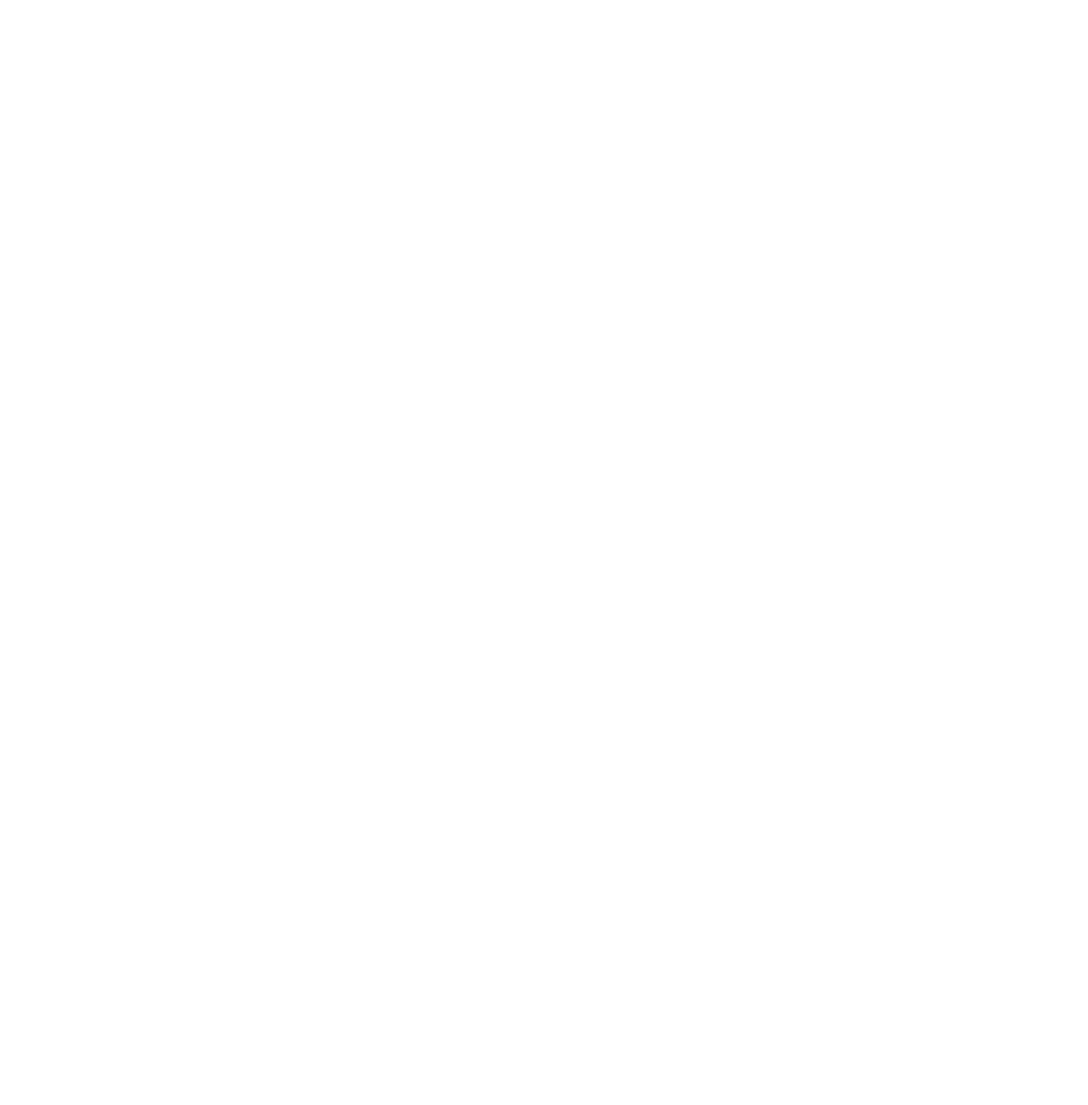
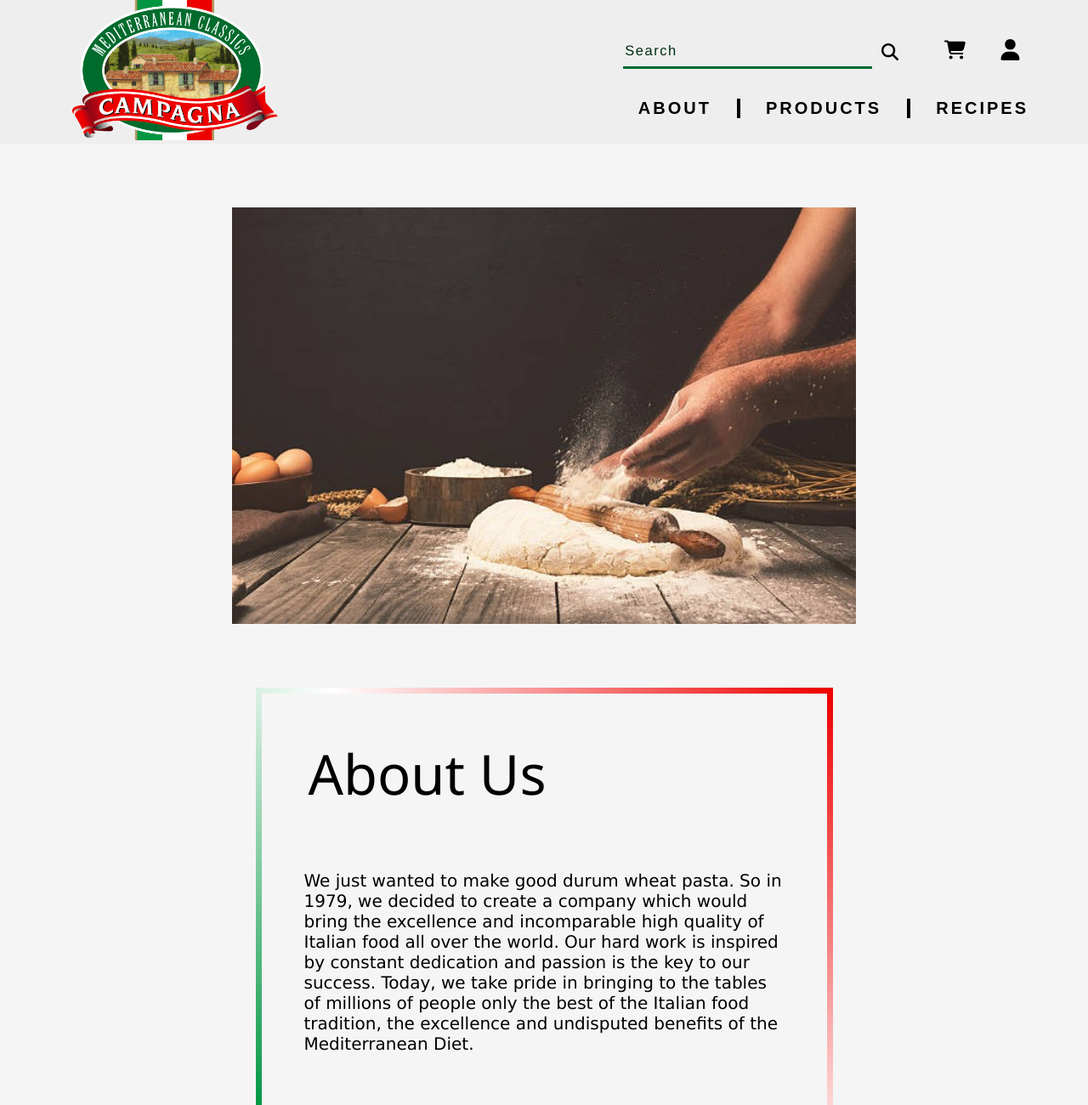
Before and after one commit to ChiefWoods/e-commerce, a plain HTML site: page html/about.html in a window 1280 px wide. Shown: the top 1300 px of the page at 85% size. Before the commit the page ends 800 px from the top, so only its background shows below. Drawn offline with Linux system fonts and the light colour scheme.

Commit message:
Finish about.html

```diff
--- a/css/about.css
+++ b/css/about.css
@@ -0,0 +1,45 @@
+header {
+  position: static;
+}
+
+/* Main */
+
+.main-section {
+  margin: 75px;
+  display: flex;
+  flex-direction: column;
+  align-items: center;
+}
+
+.main-image {
+  width: 65%;
+  height: auto;
+  min-width: 400px;
+}
+
+.container-main {
+  display: flex;
+  flex-direction: column;
+  align-items: center;
+  width: 50%;
+  margin-block: 75px;
+  border-width: 7px;
+  border-style: solid;
+  border-image: linear-gradient(45deg, rgba(0, 150, 65, 1) 0%, rgba(255, 255, 255, 1) 50%, rgba(238, 0, 0, 1) 100%);
+  border-image-slice: 1;
+  padding: 50px;
+}
+
+.main-title {
+  font-size: 65px;
+  font-family:'Segoe UI', Tahoma, Geneva, Verdana, sans-serif;
+  font-weight: lighter;
+  margin: 0px auto 0px 5px;
+}
+
+.main-text {
+  font-size: 20px;
+  font-family: 'Lucida Sans', 'Lucida Sans Regular', 'Lucida Grande', 'Lucida Sans Unicode', Geneva, Verdana, sans-serif;
+  letter-spacing: 0px;
+  margin-top: 70px;
+}
--- a/css/header_footer.css
+++ b/css/header_footer.css
@@ -2,6 +2,8 @@ html {
   --campagna-red: #EE0000;
   --campagna-green: #009641;
   --campagna-white: #ffffff;
+  min-height: 100vh;
+  max-width: 100%;
 }
 
 body {
@@ -9,13 +11,13 @@ body {
   padding: 0px;
   box-sizing: border-box;
   overflow-x: hidden;
-  min-height: 100vh;
+  background-color: rgb(245, 245, 245);
 }
 
 /* Header */
 
 header {
-  width: 100vw;
+  width: 100%;
   height: auto;
   display: flex;
   justify-content: space-between;
@@ -164,7 +166,6 @@ footer {
   flex-direction: column;
   justify-content: center;
   align-items: center;
-  /* margin-block: 25px; */
 }
 
 .container-footer-right {
--- a/css/index.css
+++ b/css/index.css
@@ -1,8 +1,3 @@
-body {
-  overflow-x: scroll;
-  background-color: rgb(245, 245, 245);
-}
-
 .duotone-buttons {
   margin-block: 15px;
   font-size: 15px;
--- a/html/about.html
+++ b/html/about.html
@@ -0,0 +1,114 @@
+<!DOCTYPE html>
+<html lang="en">
+
+<head>
+  <meta charset="utf-8">
+  <title>About | Campagna</title>
+  <link rel="stylesheet" href="../css/header_footer.css">
+  <link rel="stylesheet" href="../css/about.css">
+  <script src="script.js"></script>
+</head>
+
+<body>
+  <header>
+    <a href="../index.html"><img src="../images/logo.png" class="campagna-header" alt="logo of Campagna"></a>
+    <nav>
+      <div class="container-nav-top">
+        <form action="" method="get" class="search-bar" spellcheck="false">
+          <input type="text" class="search-input" placeholder="Search">
+          <button type="submit" class="search-button"><img src="../icons/magnifying-glass-solid.svg" id="search-icon"
+              alt="icon of magnifying glass"></button>
+        </form>
+        <ul class="container-nav-icons">
+          <li><a href="./cart.html" class="nav-icons-links"><img src="../icons/cart-shopping-solid.svg"
+                class="nav-icons" alt="icon of shopping cart"></a></li>
+          <li><a href="./login.html" class="nav-icons-links"><img src="../icons/user-solid.svg" class="nav-icons"
+                alt="icon of user symbol"></a>
+          </li>
+        </ul>
+      </div>
+      <ul class="container-nav-bottom">
+        <li><a href="./about.html" class="nav-links"><span class="nav-text">ABOUT</span></a></li>
+        <li><a href="./products.html" class="nav-links"><span class="nav-text">PRODUCTS</span></a></li>
+        <li><a href="#" class="nav-links"><span class="nav-text">RECIPES</span></a></li>
+      </ul>
+    </nav>
+  </header>
+
+  <main>
+    <section class="main-section">
+      <img src="../images/about/main.jpg" alt="flour being added to a dough with a rolling pin on top"
+        class="main-image">
+      <div class="container-main">
+        <h1 class="main-title">About Us</h1>
+        <p class="main-text">We just wanted to make good durum wheat pasta. So in 1979, we decided to create a company
+          which would bring the excellence and incomparable high quality of Italian food all over the world. Our hard
+          work is inspired by constant dedication and passion is the key to our success. Today, we take pride in
+          bringing to the tables
+          of millions of people only the best of the Italian food tradition, the excellence and undisputed benefits of
+          the Mediterranean Diet.</p>
+      </div>
+    </section>
+  </main>
+
+  <footer>
+    <div class="container-footer">
+      <div class="container-footer-left">
+        <div class="container-footer-left-top">
+          <a href="../index.html"><img src="../images/logo.png" class="campagna-footer" alt="logo of Campagna"></a>
+          <ul class="social-links">
+            <li><a href="https://www.instagram.com/campagnafood/" target="_blank"><img src="../icons/instagram.svg"
+                  class="footer-icons" alt="icon of Instagram"></a></li>
+            <li><a href="https://www.tiktok.com/@notanothercookingshow" target="_blank"><img src="../icons/tiktok.svg"
+                  class="footer-icons" alt="icon of TikTok"></a>
+            </li>
+            <li><a href="https://www.facebook.com/campagnafoodmediterraneanclassics/" target="_blank"><img
+                  src="../icons/facebook.svg" class="footer-icons" alt="icon of Facebook"></a></li>
+            <li><a href="https://mobile.twitter.com/ChiiYuen" target="_blank"><img src="../icons/twitter.svg"
+                  class="footer-icons" alt="icon of Twitter"></a></li>
+            <li><a href="https://www.youtube.com/channel/UC-rwYtchgxZbZlkUAAKA3pg" target="_blank"><img
+                  src="../icons/youtube.svg" class="footer-icons" alt="icon of YouTube"></a></li>
+          </ul>
+        </div>
+        <div class="container-footer-left-bottom">
+          <span class="subscribe-text" id="subscribe-text-1">BE THE FIRST</span>
+          <span class="subscribe-text" id="subscribe-text-2">TO KNOW ABOUT OUR NEW PRODUCTS</span>
+          <form action="" method="get" class="subscribe-bar">
+            <input type="text" class="subscribe-input" placeholder="Email address">
+            <button type="submit" class="subscribe-button">SUBSCRIBE</button>
+          </form>
+        </div>
+      </div>
+      <div class="container-footer-right">
+        <div class="container-footer-right-1">
+          <span class="footer-titles">QUICK LINKS</span>
+          <ul class="footer-menu">
+            <li><a href="./contact.html" class="footer-menu-links"><span class="footer-menu-text">Contact us</span></a>
+            </li>
+            <li><a href="#" class="footer-menu-links"><span class="footer-menu-text">Careers</span></a></li>
+            <li><a href="#" class="footer-menu-links"><span class="footer-menu-text">Locate us</span></a></li>
+          </ul>
+        </div>
+        <div class="container-footer-right-2">
+          <span class="footer-titles">LEGAL</span>
+          <ul class="footer-menu">
+            <li><a href="#" target="_blank" class="footer-menu-links"><span class="footer-menu-text">Terms and
+                  conditions</span></a></li>
+            <li><a href="#" target="_blank" class="footer-menu-links"><span class="footer-menu-text">Privacy
+                  policy</span></a></li>
+            <li><a href="https://twitter.com/mecookiemonster?lang=en" target="_blank" class="footer-menu-links"><span
+                  class="footer-menu-text">Cookie policy</span></a></li>
+          </ul>
+        </div>
+      </div>
+    </div>
+    <div class="credits">
+      <span class="made-by">Made by ChiefWoods</span>
+      <a class="github-link" href="https://github.com/ChiefWoods/e-commerce" target="_blank"><img
+          src="../icons/github.svg" class="github-icon" alt="icon of GitHub">
+      </a>
+    </div>
+  </footer>
+</body>
+
+</html>
```
